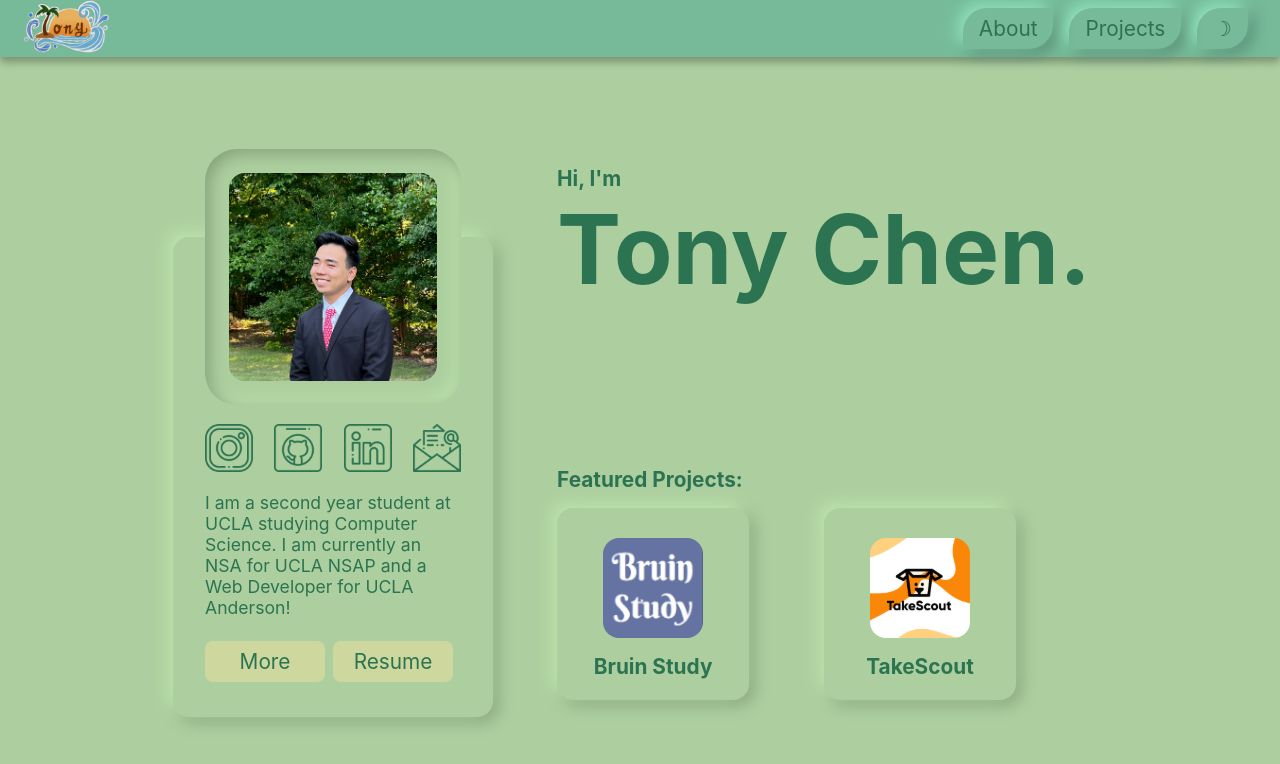
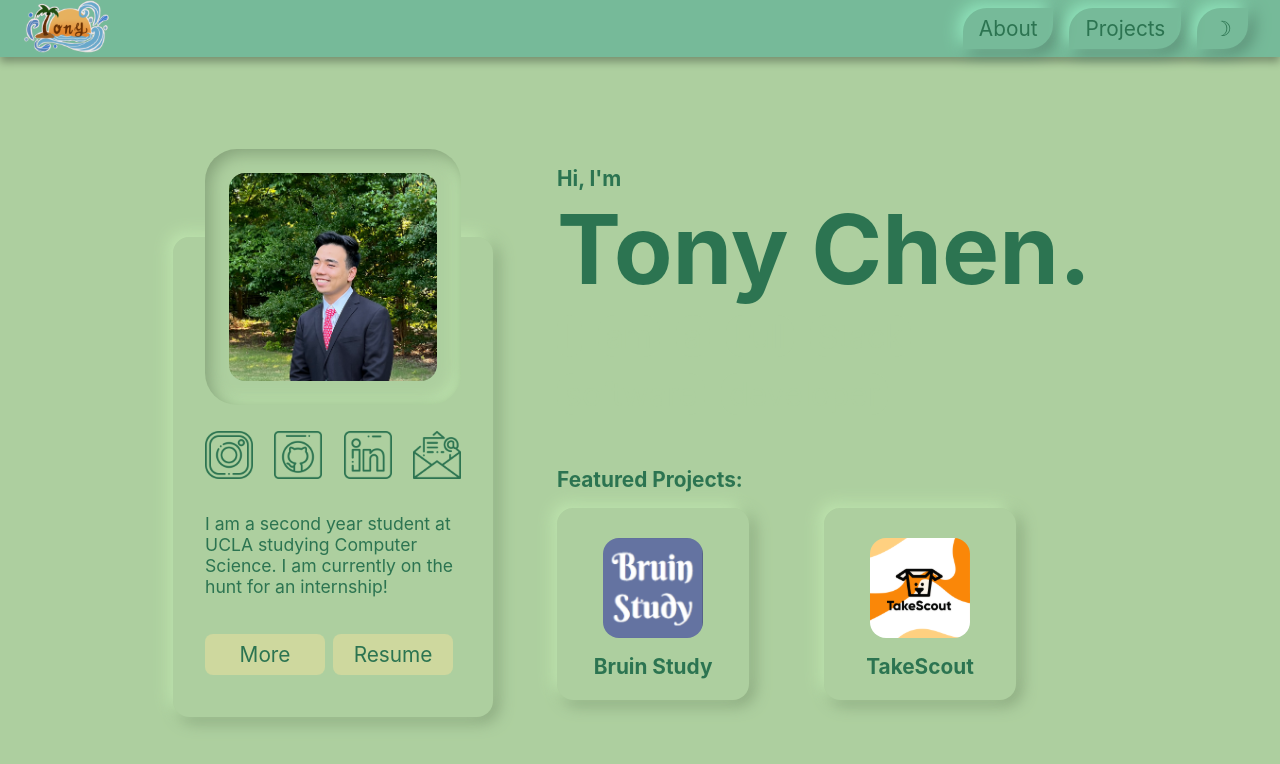
Before and after one commit to tonyechen/tonyechen.github.io, a Next.js app: page / in a window 1280 px wide. Shown: the top 764 px of the page. Built offline with nearby package versions, Linux system fonts and the light colour scheme.

Commit message:
updated main page content

```diff
--- a/components/Main.js
+++ b/components/Main.js
@@ -88,8 +88,7 @@ const Main = () => {
                         </div>
                         <p className="main__card__text">
                             I am a second year student at UCLA studying Computer
-                            Science. I am currently an NSA for UCLA NSAP and a
-                            Web Developer for UCLA Anderson!
+                            Science. I am currently on the hunt for an internship!
                         </p>
                         <div className="main__card__redirect">
                             <Link href="/about">
```
